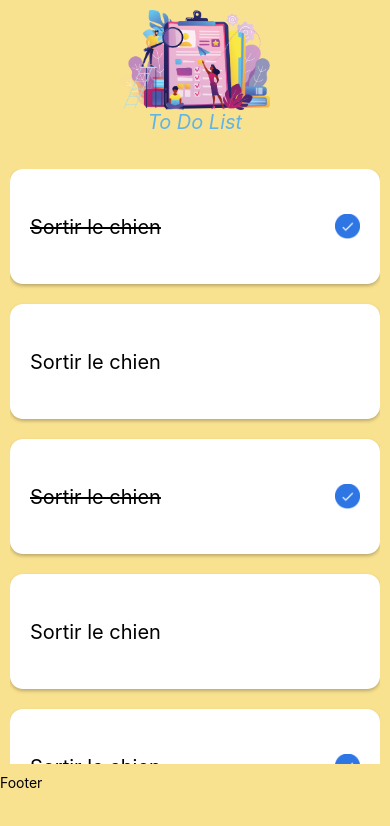
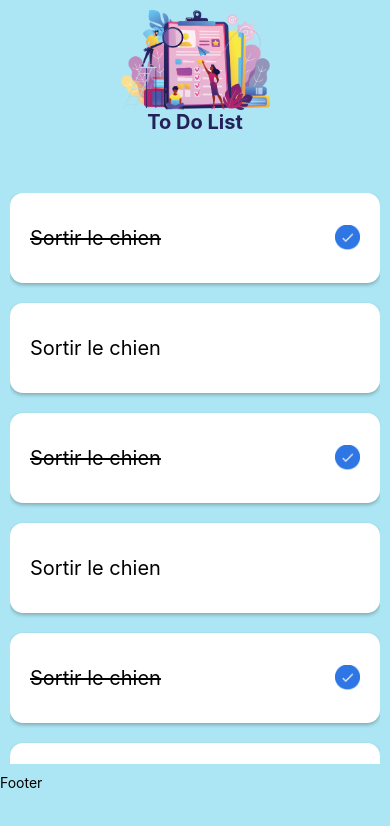
Before and after one commit to HugoMouchon/ToDoList-react-native, a React Native app: screen / in a window 390 px wide. Shown: the top 826 px of the page. Built offline with nearby package versions, Linux system fonts and the light colour scheme.

Commit message:
Développement de l'update d'une tache de accompli à non accompli grâce à la fonction updateTodo ce qui permet lors de l'appui de celle çi debarrer le titre et d'afficher l'icône check et inversement

```diff
--- a/App.js
+++ b/App.js
@@ -19,17 +19,31 @@ export default function App() {
     { id: 6, title: "Sortir le chien", isCompleted: false },
   ]);
 
+  function updateTodo(todo) {
+    const updateTodo = {
+      ...todo,
+      isCompleted: !todo.isCompleted
+    }
+    const indexToUpdate = todoList.findIndex((todo)=> todo.id === updateTodo.id)
+
+    const updatedTodoList = [...todoList]
+    updatedTodoList[indexToUpdate] = updateTodo
+    setTodoList(updatedTodoList);
+
+    console.log(todo);
+  }
+
   function renderTodoList() {
     return todoList.map((todo) => (
       <View
         style={s.cardItem} key={todo.id}>
-        <CardToDo todo={todo} />
+        <CardToDo onPress={updateTodo} todo={todo} />
       </View>
     ));
   }
 
   useEffect(() => {
-    NavigationBar.setBackgroundColorAsync("#F9E28F");
+    NavigationBar.setBackgroundColorAsync("#ACE5F3");
   }, []);
 
   return (
--- a/App.style.js
+++ b/App.style.js
@@ -4,7 +4,7 @@ export const s = StyleSheet.create({
 
     app: {
         flex: 1,
-        backgroundColor: "#F9E28F",
+        backgroundColor: "#ACE5F3",
         padding: 10,
     },
 
@@ -13,13 +13,13 @@ export const s = StyleSheet.create({
     },
 
     body: {
-        flex: 5,
+        flex: 4,
         paddingTop: 40,
     },
 
     footer: {
         height: 70,
-        backgroundColor: "#F9E28F",
+        backgroundColor: "#ACE5F3",
     },
 
     cardItem: {
--- a/app.json
+++ b/app.json
@@ -9,7 +9,7 @@
     "splash": {
       "image": "./assets/logo_todolist.png",
       "resizeMode": "contain",
-      "backgroundColor": "#ffffff"
+      "backgroundColor": "#FFFFFF"
     },
     "assetBundlePatterns": [
       "**/*"
--- a/components/CardToDo/CardToDo.jsx
+++ b/components/CardToDo/CardToDo.jsx
@@ -3,9 +3,9 @@ import check from "../../assets/check.png"
 import { s } from './CardToDo.style';
 
 
-export function CardToDo({ todo }) {
+export function CardToDo({ todo, onPress }) {
     return (
-        <TouchableOpacity style={s.card}>
+        <TouchableOpacity onPress={() => onPress(todo)} style={s.card}>
             <Text style={[s.text, todo.isCompleted && { textDecorationLine: "line-through" }]}>
                 {todo.title}
             </Text>
--- a/components/CardToDo/CardToDo.style.js
+++ b/components/CardToDo/CardToDo.style.js
@@ -8,7 +8,7 @@ export const s = StyleSheet.create({
         justifyContent: "space-between",
         alignItems: "center",
         backgroundColor: "white",
-        height: 115,
+        height: 90,
         borderRadius: 13,
         paddingHorizontal: 20,
         shadowColor: "#000",
--- a/components/Header/Header.style.js
+++ b/components/Header/Header.style.js
@@ -10,8 +10,8 @@ export const s = StyleSheet.create({
 
     subtitle: {
         fontSize: 20,
-        color: "#61B4E5",
+        color: "#242059",
         textAlign: "center",
-        fontStyle: "italic",
+        fontWeight: "bold",
     },
 })
```
